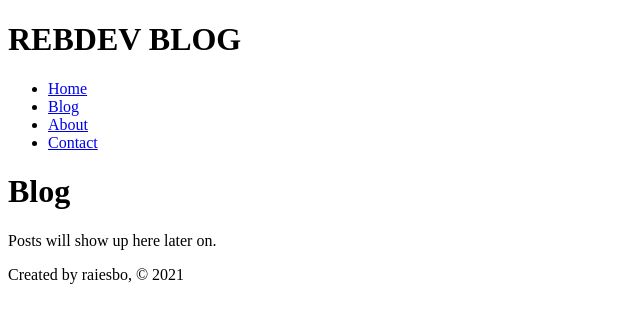
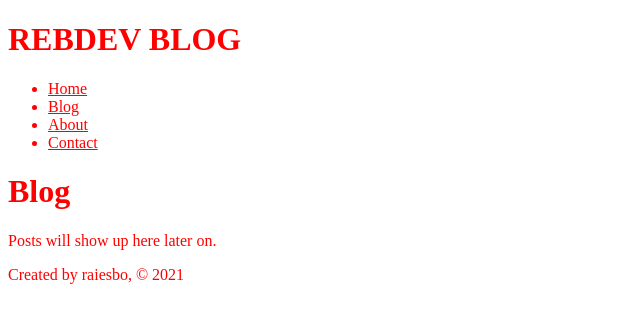
Before and after one commit to raiesbo/rebDev_blog, a Gatsby site: page /blog in a window 1280 px wide. Shown: the whole page, without its empty margins (0-640 px from the left). Built offline with nearby package versions, Linux system fonts and the light colour scheme; Gatsby itself is replaced by a stand-in of ours.

Commit message:
layout component + sass plugin

```diff
--- a/gatsby-config.js
+++ b/gatsby-config.js
@@ -2,5 +2,7 @@ module.exports = {
   siteMetadata: {
     title: "devblog_gatsby",
   },
-  plugins: [],
+  plugins: [
+    `gatsby-plugin-sass`
+  ]
 };
--- a/package.json
+++ b/package.json
@@ -16,6 +16,8 @@
   },
   "dependencies": {
     "gatsby": "^2.32.8",
+    "gatsby-plugin-sass": "^4.0.0",
+    "node-sass": "^5.0.0",
     "react": "^16.13.1",
     "react-dom": "^16.13.1"
   }
--- /dev/null
+++ b/src/components/layout.js
@@ -0,0 +1,16 @@
+import React from 'react';
+
+import Footer from './footer';
+import Header from './header';
+
+import '../styles/index.scss';
+
+export default function Layout({ children }) {
+    return (
+        <div>
+            <Header />
+            {children}
+            <Footer />
+        </div>
+    )
+}
--- a/src/pages/blog.js
+++ b/src/pages/blog.js
@@ -1,16 +1,14 @@
 import React from 'react';
-import Footer from '../components/footer';
-import Header from '../components/header';
+
+import Layout from '../components/layout';
 
 export default function BlogPage() {
 
 
 	return (
-		<div>
-			<Header />
+		<Layout >
 			<h1>Blog</h1>
 			<p>Posts will show up here later on.</p>
-			<Footer />
-		</div>
+		</Layout>
 	)
 }
--- /dev/null
+++ b/src/styles/index.scss
@@ -0,0 +1,3 @@
+* {
+    color: red;
+}
```
Also changed, not shown: src/pages/about-me.js (+4 -6 lines), src/pages/contact.js (+4 -6 lines), src/pages/index.js (+4 -7 lines), 2 other files.
